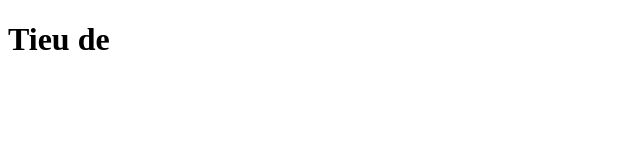
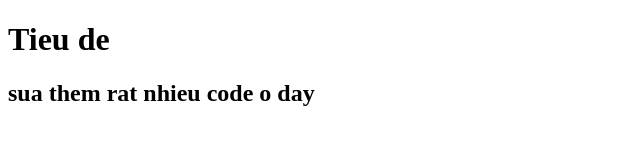
Before and after one commit to TatThanh2k4/duan6, a plain HTML site: page index.html in a window 1280 px wide. Shown: the whole page, without its empty margins (0-640 px from the left). Drawn offline with Linux system fonts and the light colour scheme.

Commit message:
1. sua code lan 1

```diff
--- a/index.html
+++ b/index.html
@@ -7,5 +7,6 @@
   </head>
   <body>
     <h1>Tieu de</h1>
+    <h2>sua them rat nhieu code o day</h2>
   </body>
 </html>
```
